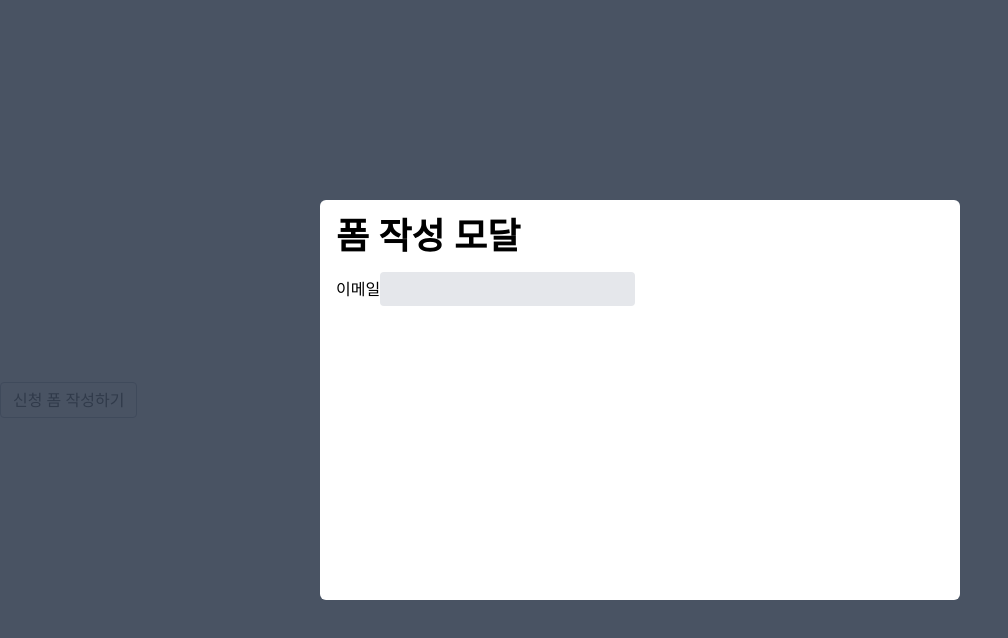
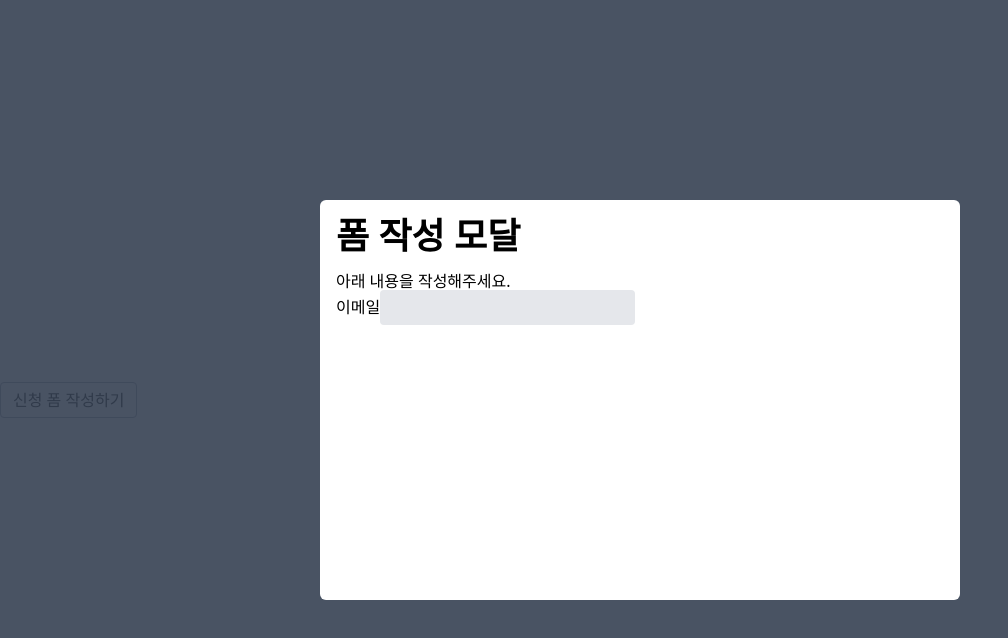
Before and after one commit to Einere/toss-fe-code-challenge-2025, a React (Vite) app: page / in a window 1280 px wide. Both pictures are taken after a click on the button "신청 폼 작성하기". Shown: the part 418-1056 px from the top of the page, without its empty margins (0-1008 px from the left). Built offline with nearby package versions, Linux system fonts and the light colour scheme.

Commit message:
a11y: 모달에 대한 설명에 대한 접근성 추가

```diff
--- a/src/components/FormModalContent.tsx
+++ b/src/components/FormModalContent.tsx
@@ -4,10 +4,15 @@ import type { FormInput } from "../types";
 
 interface FormModalContentProps {
   titleId: string;
+  descriptionId: string;
   onClose: (data: FormInput | null) => void;
 }
 
-export function FormModalContent({ titleId, onClose }: FormModalContentProps) {
+export function FormModalContent({
+  titleId,
+  descriptionId,
+  onClose,
+}: FormModalContentProps) {
   const {
     register,
     handleSubmit,
@@ -24,6 +29,7 @@ export function FormModalContent({ titleId, onClose }: FormModalContentProps) {
       <h1 id={titleId} role="heading" className="mb-4" tabIndex={-1}>
         폼 작성 모달
       </h1>
+      <p id={descriptionId}>아래 내용을 작성해주세요.</p>
       <form onSubmit={handleSubmit(onSubmit)}>
         <label htmlFor="input-email" aria-labelledby="input-email">
           이메일
@@ -38,6 +44,7 @@ export function FormModalContent({ titleId, onClose }: FormModalContentProps) {
               message: "유효한 이메일 형식이 아닙니다.",
             },
           })}
+          aria-description="이메일을 입력해주세요."
           aria-invalid={errors.email ? "true" : "false"}
         />
         {errors.email && (
@@ -51,10 +58,15 @@ export function FormModalContent({ titleId, onClose }: FormModalContentProps) {
           type="button"
           onClick={() => onClose(null)}
           className="inline-block"
+          aria-description="신청 폼 모달을 닫습니다."
         >
           취소
         </button>
-        <button type="submit" className="button-primary inline-block">
+        <button
+          type="submit"
+          className="button-primary inline-block"
+          aria-description="이 폼을 제출합니다."
+        >
           제출하기
         </button>
       </form>
--- a/src/components/ModalManager.tsx
+++ b/src/components/ModalManager.tsx
@@ -31,7 +31,11 @@ export const openFormModal = (
     // createPortal 은 JSX 영역에서만 동작하는 듯.
     createRoot(portalRoot).render(
       <AccessibleModal titleId="modal-title-id" onClose={handleClose}>
-        <FormModalContent titleId="modal-title-id" onClose={handleClose} />
+        <FormModalContent
+          titleId="modal-title-id"
+          descriptionId="modal-desc-id"
+          onClose={handleClose}
+        />
       </AccessibleModal>,
     );
   });
```
